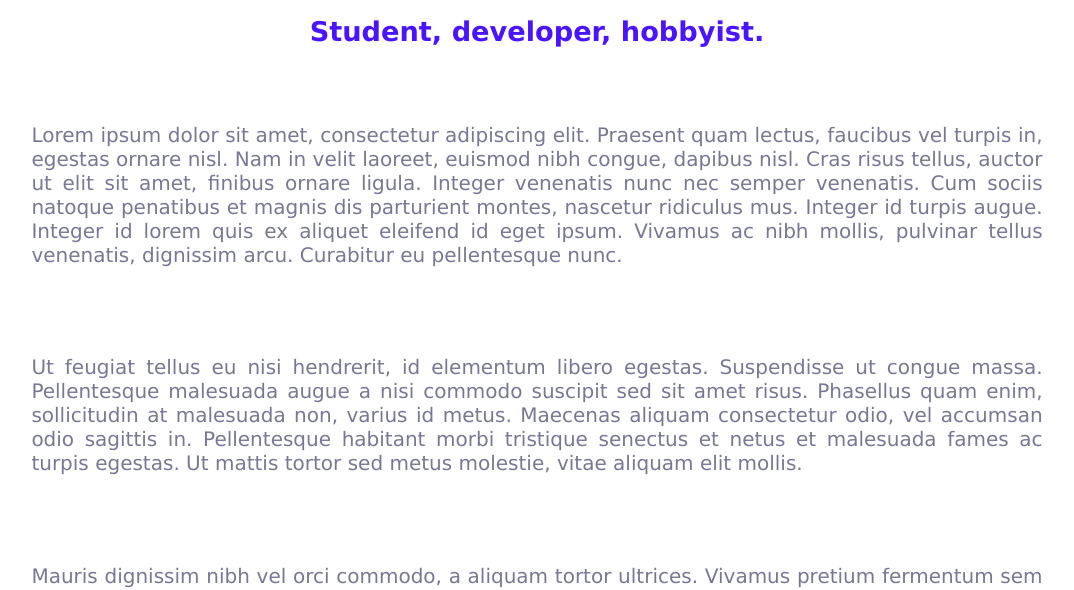
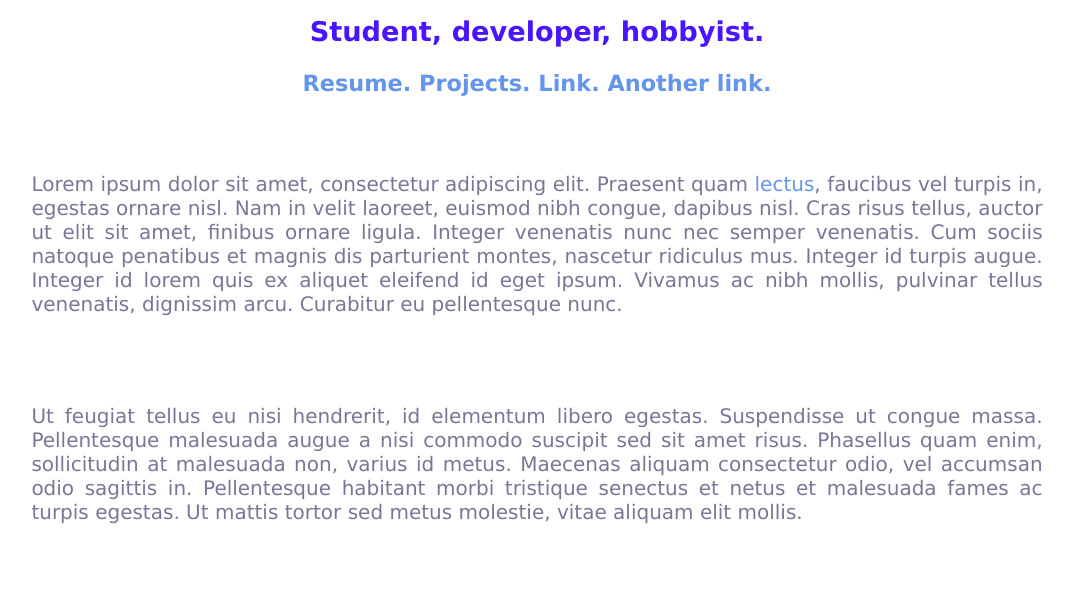
Before and after one commit to clotifoth/clotifoth.github.io, a plain HTML site: page index.htm in a window 1280 px wide. Shown: the part 137-727 px from the top of the page, without its empty margins (103-1177 px from the left). Drawn offline with Linux system fonts and the light colour scheme.

Commit message:
Icons + link CSS + resume added.
Added icons, including hires icons + lowres icons to support all Apple
icon conventions, as well as a hires and lowres icon to support Android
icon conventions. Also figured out roughly how I want to make links work
on the page, updated CSS and html with some sample header links + inline
links. Also added my resume to one of the header links.

```diff
--- a/index.htm
+++ b/index.htm
@@ -1,10 +1,19 @@
 <!DOCTYPE html>
 <html>
 	<head>
-		<link rel="stylesheet" type="text/css" href="style.css">
+		<link href="style.css" 								rel="stylesheet" 	type="text/css" />
+		<link href="./static/icon.png" 						rel="icon" 		type="image/x-icon" />
+		<link href="./static/apple-touch-icon.png" 			rel="apple-touch-icon" />
+		<link href="./static/apple-touch-icon-76x76.png" 	rel="apple-touch-icon" sizes="76x76" />
+		<link href="./static/apple-touch-icon-120x120.png" 	rel="apple-touch-icon" sizes="120x120" />
+		<link href="./static/apple-touch-icon-152x152.png" 	rel="apple-touch-icon" sizes="152x152" />
+		<link href="./static/apple-touch-icon-180x180.png" 	rel="apple-touch-icon" sizes="180x180" />
+		<link href="./static/icon-hires.png" 				rel="icon" sizes="192x192" />
+		<link href="./static/icon-normal.png" 				rel="icon" sizes="128x128" />
 		<meta charset="UTF-8">
 		<meta name="author" content="Frederick Brunn">
 		<meta name="description" content="A website by Frederick Brunn">
+		<meta name="viewport" content="width=device-width,initial-scale=.95,user-scalable=no">
 		<title>Frederick Brunn</title>
 	</head>
 <body>
@@ -14,7 +23,9 @@
 
 <h2>Student, developer, hobbyist.</h2>
 
-<p>Lorem ipsum dolor sit amet, consectetur adipiscing elit. Praesent quam lectus, faucibus vel turpis in, egestas ornare nisl. Nam in velit laoreet, euismod nibh congue, dapibus nisl. Cras risus tellus, auctor ut elit sit amet, finibus ornare ligula. Integer venenatis nunc nec semper venenatis. Cum sociis natoque penatibus et magnis dis parturient montes, nascetur ridiculus mus. Integer id turpis augue. Integer id lorem quis ex aliquet eleifend id eget ipsum. Vivamus ac nibh mollis, pulvinar tellus venenatis, dignissim arcu. Curabitur eu pellentesque nunc.</p>
+<h3><a href="./content/resume.pdf">Resume. </a><a href="">Projects. </a><a href="">Link. </a><a href="">Another link. </a></h3>
+
+<p>Lorem ipsum dolor sit amet, consectetur adipiscing elit. Praesent quam <a href="">lectus</a>, faucibus vel turpis in, egestas ornare nisl. Nam in velit laoreet, euismod nibh congue, dapibus nisl. Cras risus tellus, auctor ut elit sit amet, finibus ornare ligula. Integer venenatis nunc nec semper venenatis. Cum sociis natoque penatibus et magnis dis parturient montes, nascetur ridiculus mus. Integer id turpis augue. Integer id lorem quis ex aliquet eleifend id eget ipsum. Vivamus ac nibh mollis, pulvinar tellus venenatis, dignissim arcu. Curabitur eu pellentesque nunc.</p>
 
 <p>Ut feugiat tellus eu nisi hendrerit, id elementum libero egestas. Suspendisse ut congue massa. Pellentesque malesuada augue a nisi commodo suscipit sed sit amet risus. Phasellus quam enim, sollicitudin at malesuada non, varius id metus. Maecenas aliquam consectetur odio, vel accumsan odio sagittis in. Pellentesque habitant morbi tristique senectus et netus et malesuada fames ac turpis egestas. Ut mattis tortor sed metus molestie, vitae aliquam elit mollis.</p>
 
--- a/style.css
+++ b/style.css
@@ -39,7 +39,31 @@ h2{
 
 }
 
+h3{
+	position: relative;
+
+	color: rgb(95,20,210);
+	background-color: white;
+
+	text-align: center;
+	font-size: 140%;
+
+}
+
+a{
+	color: CornflowerBlue;
+	background-color: white;
+	text-decoration: none;
+	transition: color 0.1s, background-color 0.1s;
+	-webkit-transition: color 0.1s, background-color 0.1s;
+}
+
 p:hover, p:active{
 	color: rgb(100,100,255);
 	background-color: rgb(253,253,255);
 }
+
+a:active{
+	color: LightCyan;
+	background-color: rgb(253,253,255);
+}
```
Also changed, not shown: static/apple-touch-icon-120x120.png (added), static/apple-touch-icon-154x154.png (added), static/apple-touch-icon-180x180.png (added), static/apple-touch-icon-76x76.png (added), static/apple-touch-icon.png (added), static/icon-hires.png (added), static/icon-normal.png (added), 1 other file.
